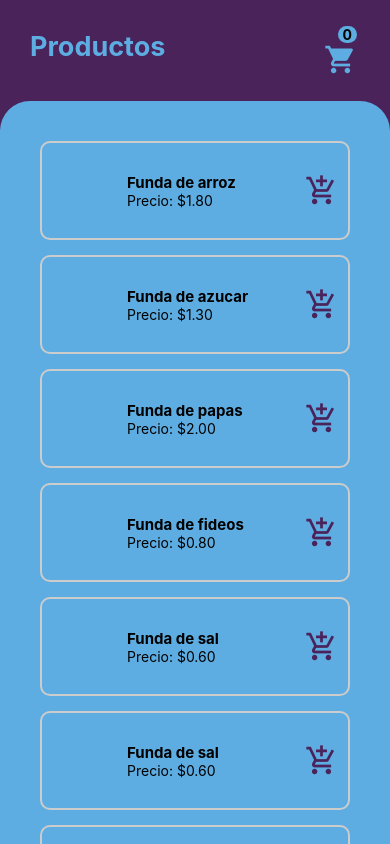
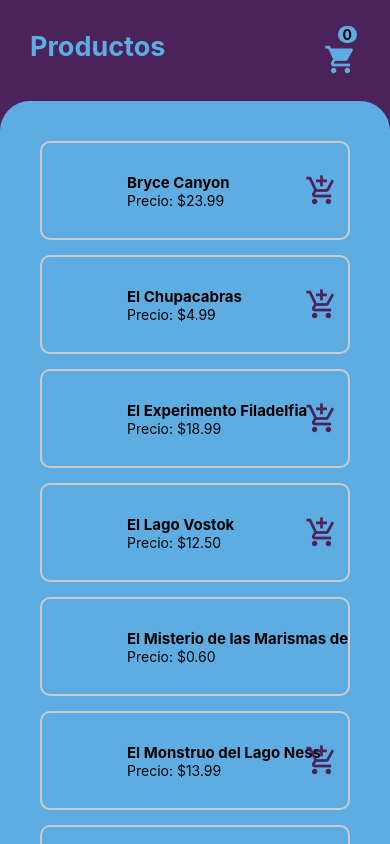
Before and after one commit to Dante-Wy/ProyectoFinal-AppMoviles, a React Native app: screen /Home in a window 390 px wide. Built offline with nearby package versions, Linux system fonts and the light colour scheme.

Commit message:
complete App

```diff
--- a/package.json
+++ b/package.json
@@ -9,6 +9,7 @@
     "web": "expo start --web"
   },
   "dependencies": {
+    "@react-native-community/checkbox": "^0.5.17",
     "@react-native-masked-view/masked-view": "0.3.1",
     "@react-navigation/native": "^6.1.18",
     "@react-navigation/stack": "^6.4.1",
@@ -17,6 +18,7 @@
     "react": "18.2.0",
     "react-native": "0.74.3",
     "react-native-gesture-handler": "~2.16.1",
+    "react-native-picker-select": "^9.3.1",
     "react-native-safe-area-context": "4.10.5",
     "react-native-screens": "3.31.1",
     "react-native-vector-icons": "^10.1.0"
--- a/src/components/InputComponent.tsx
+++ b/src/components/InputComponent.tsx
@@ -32,8 +32,7 @@ export const InputComponent = ({ placeholder, handleSetValues, name, isPassword
                 keyboardType='default'
                 onChangeText={(value) => handleSetValues(name, value)}
                 secureTextEntry={isPassword}
-                style={styles.inputText}
-            />
+                style={styles.inputText}/>
         </View>
     )
 }
--- a/src/navigator/StackNavigator.tsx
+++ b/src/navigator/StackNavigator.tsx
@@ -13,10 +13,12 @@ export interface User {
 
 const Stack = createStackNavigator();
 
+
 export const StackNavigator = () => {
     const users: User[] = [
-        { id: 1, email: 'wyepez@gmail.com', password: '123456' },
-        { id: 2, email: 'willian@gmail.com', password: '654321' }
+        { id: 1, email: 'prueba', password: '010' },
+        { id: 2, email: 'wyepez@gmail.com', password: '123456' },
+        { id: 3, email: 'willian@gmail.com', password: '654321' }
     ];
 
     const [listUsers, setListUsers] = useState<User[]>(users);
--- a/src/screens/HomeScreen/HomeScreen.tsx
+++ b/src/screens/HomeScreen/HomeScreen.tsx
@@ -25,14 +25,14 @@ export interface Car {
 
 export const HomeScreen = () => {
     const products: Product[] = [
-        { id: 1, name: 'Funda de arroz', price: 1.80, stock: 5, pathImage: require('../../../assets/Bryce Canyon.jpeg') },
-        { id: 2, name: 'Funda de azucar', price: 1.30, stock: 7, pathImage: require('../../../assets/El Chupacabras.jpeg') },
-        { id: 3, name: 'Funda de papas', price: 2.00, stock: 0, pathImage: require('../../../assets/El Experimento Filadelfia.jpeg') },
-        { id: 4, name: 'Funda de fideos', price: 0.80, stock: 4, pathImage: require('../../../assets/El Lago Vostok.jpeg') },
-        { id: 5, name: 'Funda de sal', price: 0.60, stock: 8, pathImage: require('../../../assets/El Misterio de las Marismas de Hockomock.jpeg') },
-        { id: 6, name: 'Funda de sal', price: 0.60, stock: 8, pathImage: require('../../../assets/El Monstruo del Lago Ness.jpeg') },
-        { id: 7, name: 'Funda de sal', price: 0.60, stock: 8, pathImage: require('../../../assets/El Sonido de la Tierra.jpeg') },
-        { id: 8, name: 'Funda de sal', price: 0.60, stock: 8, pathImage: require('../../../assets/El Triángulo de Bridgewater.jpeg') },
+        { id: 1, name: 'Bryce Canyon', price: 23.99, stock: 99, pathImage: require('../../../assets/Bryce Canyon.jpeg') },
+        { id: 2, name: 'El Chupacabras', price: 4.99, stock: 99, pathImage: require('../../../assets/El Chupacabras.jpeg') },
+        { id: 3, name: 'El Experimento Filadelfia', price: 18.99, stock: 99, pathImage: require('../../../assets/El Experimento Filadelfia.jpeg') },
+        { id: 4, name: 'El Lago Vostok', price: 12.50, stock: 99, pathImage: require('../../../assets/El Lago Vostok.jpeg') },
+        { id: 5, name: 'El Misterio de las Marismas de Hockomock', price: 0.60, stock: 99, pathImage: require('../../../assets/El Misterio de las Marismas de Hockomock.jpeg') },
+        { id: 6, name: 'El Monstruo del Lago Ness', price: 13.99, stock: 99, pathImage: require('../../../assets/El Monstruo del Lago Ness.jpeg') },
+        { id: 7, name: 'El Sonido de la Tierra', price: 18.99, stock: 99, pathImage: require('../../../assets/El Sonido de la Tierra.jpeg') },
+        { id: 8, name: 'El Triángulo de Bridgewater', price: 14.99, stock: 99, pathImage: require('../../../assets/El Triángulo de Bridgewater.jpeg') },
     ];
 
     const [productsState, setProductsState] = useState(products);
@@ -43,8 +43,7 @@ export const HomeScreen = () => {
 
     const changeStockProduct = (idProduct: number, quantity: number) => {
         const updateStock = productsState.map(product => product.id === idProduct
-            ? { ...product, stock: product.stock - quantity }
-            : product);
+            ? { ...product, stock: product.stock - quantity }: product);
         setProductsState(updateStock);
 
         addProduct(idProduct, quantity);
@@ -74,7 +73,7 @@ export const HomeScreen = () => {
                 <TitleComponent title='Productos' />
                 <View style={{
                     ...styles.iconCard,
-                    paddingHorizontal: 33
+                    paddingHorizontal: 33,
                 }}>
                     <Text style={styles.textIconCar}>{car.length}</Text>
                     <Icon
--- a/src/screens/HomeScreen/components/CardProduct.tsx
+++ b/src/screens/HomeScreen/components/CardProduct.tsx
@@ -1,9 +1,9 @@
 import React, { useState } from 'react';
 import { Image, Text, View } from 'react-native';
-import { Product } from '../HomeScreen';
-import { styles } from '../../../theme/appTheme';
 import Icon from 'react-native-vector-icons/MaterialIcons';
 import { PRIMARY_COLOR } from '../../../commons/constantsColor';
+import { styles } from '../../../theme/appTheme';
+import { Product } from '../HomeScreen';
 import { ModalProduct } from './ModalProduct';
 
 interface Props {
--- a/src/screens/HomeScreen/components/ModalCar.tsx
+++ b/src/screens/HomeScreen/components/ModalCar.tsx
@@ -1,9 +1,9 @@
 import React from 'react';
 import { FlatList, Modal, Text, TouchableOpacity, useWindowDimensions, View } from 'react-native';
-import { Car } from '../HomeScreen';
-import { styles } from '../../../theme/appTheme';
 import Icon from 'react-native-vector-icons/MaterialIcons';
 import { PRIMARY_COLOR } from '../../../commons/constantsColor';
+import { styles } from '../../../theme/appTheme';
+import { Car } from '../HomeScreen';
 
 interface Props {
     isVisible: boolean;
@@ -32,7 +32,7 @@ export const ModalCar = ({ isVisible, setShowModal, car }: Props) => {
             <View style={styles.contentPrincipal}>
                 <View style={{
                     ...styles.contentModal,
-                    width: width * 0.80
+                    width: width * 0.60
                 }}>
                     <View style={styles.headerModal}>
                         <Text style={styles.titleModal}>Mis Productos</Text>
--- a/src/screens/LoginScreen.tsx
+++ b/src/screens/LoginScreen.tsx
@@ -88,7 +88,7 @@ export const LoginScreen = ({ users }: Props) => {
                 <TouchableOpacity
                     onPress={() => navigation.dispatch(CommonActions.navigate({ name: 'Register' }))}>
                     <Text style={styles.textRedirection}>
-                        No tienes cuenta? Regístrate ahora
+                        ¿No tienes cuenta? ¡Regístrate ahora!
                     </Text>
                 </TouchableOpacity>
             </BodyComponent>
--- a/src/screens/RegisterScreen.tsx
+++ b/src/screens/RegisterScreen.tsx
@@ -9,6 +9,9 @@ import { TitleComponent } from '../components/TitleComponent';
 import { User } from '../navigator/StackNavigator';
 import { styles } from '../theme/appTheme';
 
+import CheckBox from '@react-native-community/checkbox';
+import RNPickerSelect from 'react-native-picker-select';
+
 interface Props {
   users: User[];
   handleAddUser: (user: User) => void;
@@ -17,13 +20,15 @@ interface Props {
 interface FormRegister {
   email: string;
   password: string;
+  confirmPassword: string;
 }
 
 export const RegisterScreen = ({ users, handleAddUser }: Props) => {
 
   const [formRegister, setFormRegister] = useState<FormRegister>({
     email: '',
-    password: ''
+    password: '',
+    confirmPassword: '' /*No implemente la logica. Quise poner contraseña 1 igual a contraseña 2 y no funciona asi. :(*/
   });
 
   const [hiddenPassword, setHiddenPassword] = useState<boolean>(true);
@@ -35,13 +40,21 @@ export const RegisterScreen = ({ users, handleAddUser }: Props) => {
   }
 
   const handleSignUp = () => {
-    if (!formRegister.email || !formRegister.password) {
+    if (!formRegister.email || !formRegister.password /* || !confirmPassword.confirmPassword*/ ) {
       Alert.alert(
         "Error",
-        "Por favor, completar todos los campos!"
+        "¡Por favor, completar todos los campos!"
       );
       return;
     }
+
+    /*if (password !== confirmPassword) {
+      Alert.alert(
+        "Error",
+        'Las contrase;as no coinciden!'
+      );
+      return;
+    }; El error dice que no encuentra el nombre, solo Dios sabra donde se pone el nombre*/
 
     if (verifyUser() != null) {
       Alert.alert(
@@ -79,14 +92,28 @@ export const RegisterScreen = ({ users, handleAddUser }: Props) => {
         <View>
           <Text
             style={styles.titleBody}>
-            Estás muy cerca!
+              StoryBook´s
           </Text>
           <Text
             style={styles.descriptionBody}>
-            Realiza tus compras de manera rápida y segura
+            Registrate y compra los mejores cuentos e historias acerca de nuestro mundo.
           </Text>
         </View>
         <View style={styles.contentInput}>
+          <InputComponent
+            placeholder='Nombre'
+            handleSetValues={handleSetValues}
+            name='name' />
+          <InputComponent
+            placeholder='Apellido'
+            handleSetValues={handleSetValues}
+            name='last name' />
+          <RNPickerSelect
+              onValueChange={(value) => ({ name: 'check', value })}
+              items={[
+                  { label: 'Masculino', value: 'Masculino' },
+                  { label: 'Femenino', value: 'Femenino' }, ]}
+              placeholder={{ label: 'Seleccione su género', value: null }}/>
           <InputComponent
             placeholder='Correo'
             handleSetValues={handleSetValues}
@@ -98,6 +125,15 @@ export const RegisterScreen = ({ users, handleAddUser }: Props) => {
             isPassword={hiddenPassword}
             hasIcon={true}
             actionIcon={() => setHiddenPassword(!hiddenPassword)} />
+          <InputComponent
+            placeholder='Confirmar Contraseña'
+            handleSetValues={handleSetValues}
+            name='confirmPassword'
+            isPassword={hiddenPassword}
+            hasIcon={true}
+            actionIcon={() => setHiddenPassword(!hiddenPassword)} />
+          <CheckBox
+              onValueChange={(newValue) => ({ name: 'acceptTerms', value: newValue })}/>
         </View>
         <ButtonComponent textButton='Registrar' actionButton={handleSignUp} />
         <TouchableOpacity
```
Also changed, not shown: 1 other file (tests, documents, lock files or other folders).
